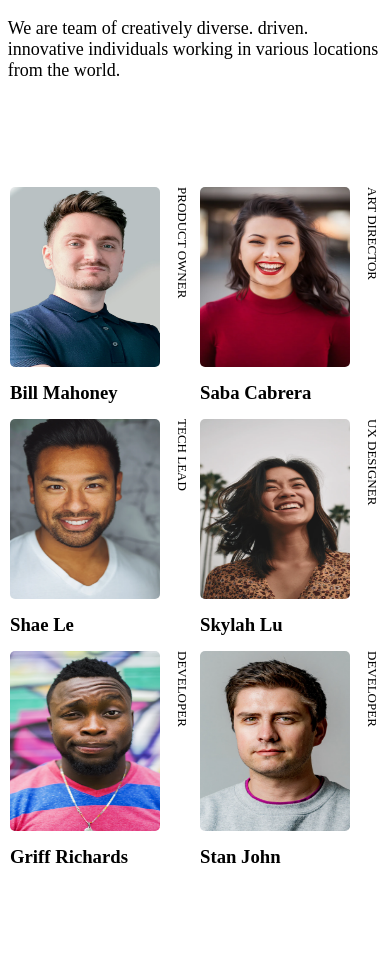
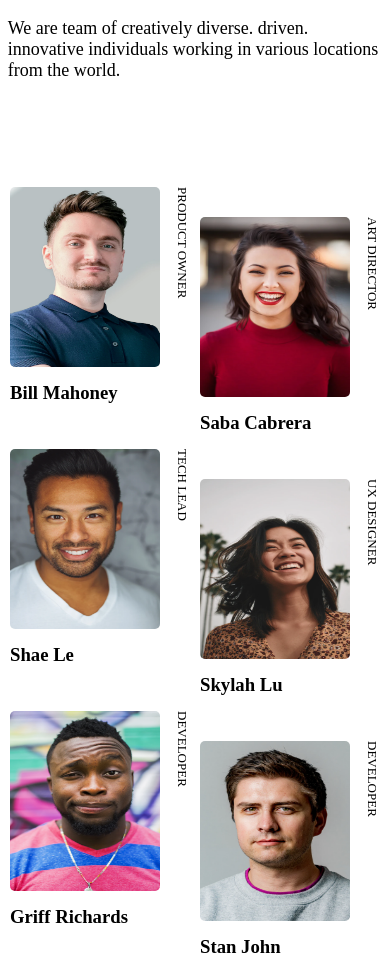
Before and after one commit to ergunsahe/Team-Members-Page, a plain HTML site: page index.html in a window 390 px wide. Shown: the part 108-1081 px from the top of the page. Before the commit the page ends 991 px from the top, so only its background shows below. Drawn offline with Linux system fonts and the light colour scheme.

Commit message:
Added margin-top value right-side pictures

```diff
--- a/style.css
+++ b/style.css
@@ -195,7 +195,15 @@
         top: 2%;
         left: 2%;
         right: 2%;
+    }
 
-
+    .member-2 {
+        margin-top: 30px;
+    }
+    .member-4 {
+        margin-top: 30px;
+    }
+    .member-6 {
+        margin-top: 30px;
     }
 }
```
